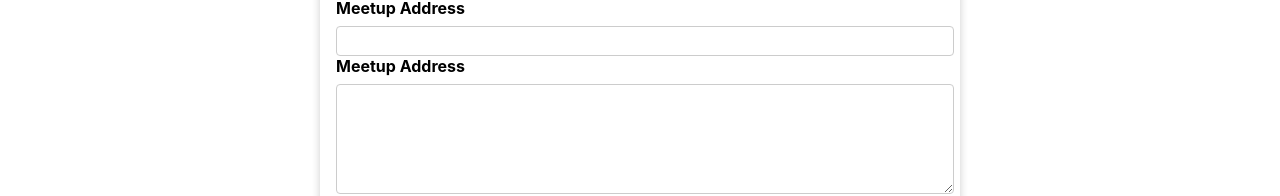
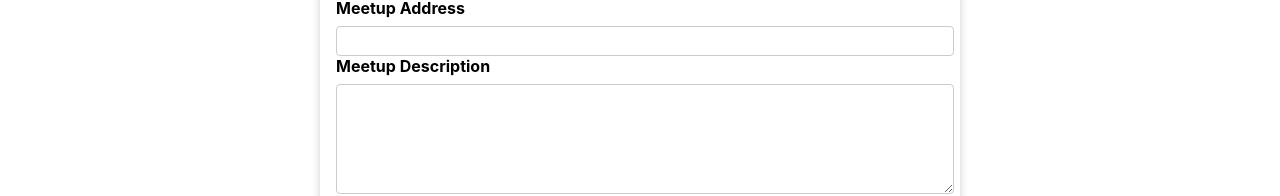
Before and after one commit to AlexanderPolzhofer/meet-up-project-react, a React (Create React App) app: page /newMeetup in a window 1280 px wide. Shown: the part 262-458 px from the top of the page. Built offline with nearby package versions, Linux system fonts and the light colour scheme.

Commit message:
get meetupData and send it to firebase realtime database through POST request

```diff
--- a/src/components/meetups/NewMeetupForm.js
+++ b/src/components/meetups/NewMeetupForm.js
@@ -1,26 +1,52 @@
-import React from 'react';
+import React, { useRef } from 'react';
 
 import Card from './../ui/Card';
 import classes from './NewMeetupForm.module.css';
 
-function NewMeetupForm() {
+function NewMeetupForm({...props}) {
+
+    const titleInputRef = useRef();
+    const imageInputRef = useRef();
+    const addressInputRef = useRef();
+    const descriptionInputRef = useRef();
+
+    const {onAddMeetup} = props;
+
+    const handleSubmit = (event) => {
+        event.preventDefault();
+
+        const enteredTextInput = titleInputRef.current.value;
+        const enteredImageInput = imageInputRef.current.value;
+        const enteredAddressInput = addressInputRef.current.value;
+        const enteredDescriptionInput = descriptionInputRef.current.value;
+
+        const meetupData = {
+            text: enteredTextInput,
+            image: enteredImageInput,
+            address: enteredAddressInput,
+            description: enteredDescriptionInput
+        }
+
+        onAddMeetup(meetupData);
+    }
+
     return (<Card>
-        <form className={classes.form}>
+        <form className={classes.form} onSubmit={handleSubmit}>
             <div className={classes.control}>
                 <label htmlFor='title'>Meetup Title</label>
-                <input type='text' required id='title' />
+                <input type='text' required id='title' ref={titleInputRef} />
             </div>
             <div className={classes.control}>
                 <label htmlFor='image'>Meetup Image</label>
-                <input type='url' required id='image' />
+                <input type='url' required id='image' ref={imageInputRef} />
             </div>
             <div className={classes.control}>
                 <label htmlFor='address'>Meetup Address</label>
-                <input type='text' required id='address' />
+                <input type='text' required id='address' ref={addressInputRef} />
             </div>
             <div className={classes.control}>
-                <label htmlFor='address'>Meetup Address</label>
-                <textarea id='description' required rows='5'></textarea>
+                <label htmlFor='description'>Meetup Description</label>
+                <textarea id='description' required rows='5' ref={descriptionInputRef}></textarea>
             </div>
             <div className={classes.actions}>
                 <button>Add Meetup</button>
--- a/src/pages/NewMeetup.js
+++ b/src/pages/NewMeetup.js
@@ -3,9 +3,23 @@ import NewMeetupForm from '../components/meetups/NewMeetupForm';
 
 
 function NewMeetup() {
+
+    const url = 'https://meetup-project-react-8d99a-default-rtdb.europe-west1.firebasedatabase.app/meetups.json';
+
+    const handleAddMeetup = (meetupData) => {
+
+        fetch(url, {
+            method: 'POST',
+            body: JSON.stringify(meetupData),
+            headers:{
+                'Content-Type': 'application/json'
+            }
+        });
+    }
+
     return (
         <div>
-            <NewMeetupForm />
+            <NewMeetupForm onAddMeetup={handleAddMeetup} />
         </div>
     );
 }
```
